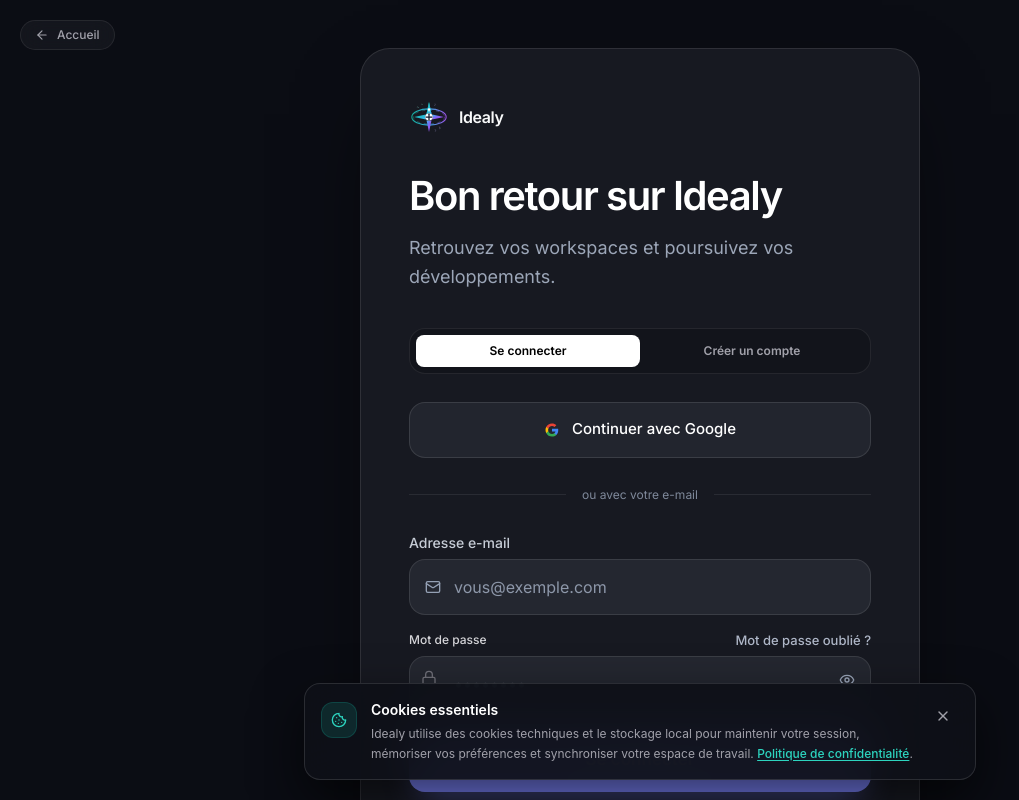
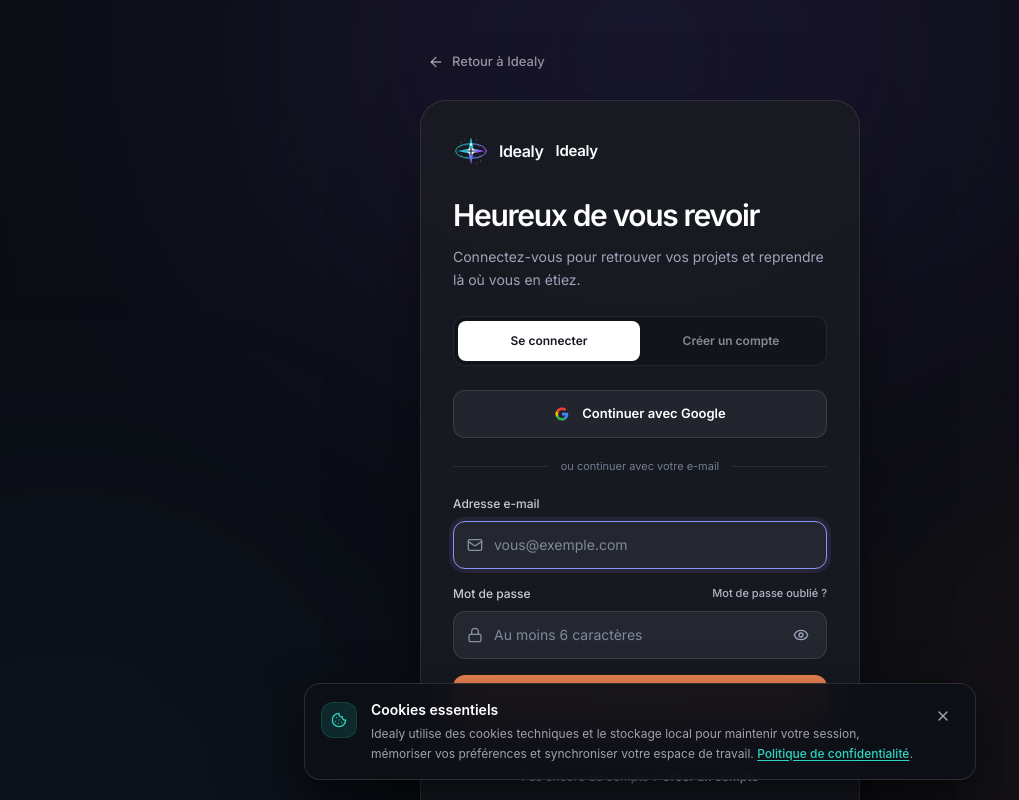
Before and after one commit to obrienmak18-maker/idealy, a React (Vite) app in the folder sidealy/: page / in a window 1280 px wide. Both pictures are taken after a click on the button "Commencer un projet". Shown: the whole page, without its empty margins (0-1019 px from the left). Built offline with nearby package versions, Linux system fonts and the light colour scheme; no server answers.

Commit message:
feat(sidealy): refine welcome, align login and route live backend

```diff
--- a/sidealy/src/components/auth/AuthPage.tsx
+++ b/sidealy/src/components/auth/AuthPage.tsx
@@ -245,88 +245,80 @@ export const AuthPage: React.FC = () => {
     );
   }
 
+
   const isSignup = view === "signup";
   const isLogin = view === "login";
+  const isPrimaryAuthView = isLogin || isSignup;
 
   return (
-    <main className="relative flex min-h-screen w-full items-center justify-center overflow-y-auto bg-[#0b0d14] px-4 py-12 font-sans text-zinc-100 antialiased selection:bg-violet-400/25 sm:px-6">
-      {/* Halo d'ambiance cosmique */}
-      <div
-        aria-hidden="true"
-        className="pointer-events-none fixed inset-0 -z-10 overflow-hidden"
-      >
-        <div
-          className="absolute -top-[120px] left-1/2 -translate-x-1/2 w-[800px] h-[450px]"
-          style={{
-            background:
-              "radial-gradient(55% 55% at 50% 35%, rgba(104, 116, 245, 0.14), rgba(139, 92, 246, 0.07) 48%, transparent 78%)",
-            filter: "blur(60px)",
-          }}
-        />
+    <main className="relative flex min-h-screen w-full items-center justify-center overflow-hidden bg-[#0b0d14] px-4 py-10 font-sans text-zinc-100 antialiased selection:bg-violet-400/25 sm:px-6">
+      <div aria-hidden="true" className="pointer-events-none fixed inset-0 overflow-hidden">
+        <div className="absolute -top-52 left-1/2 h-[520px] w-[760px] -translate-x-1/2 rounded-full bg-violet-500/[0.13] blur-[150px]" />
+        <div className="absolute -bottom-56 -right-40 h-[520px] w-[520px] rounded-full bg-orange-400/[0.08] blur-[145px]" />
+        <div className="absolute -bottom-60 -left-44 h-[480px] w-[480px] rounded-full bg-sky-400/[0.06] blur-[145px]" />
       </div>
 
-      {/* Bouton retour accueil */}
-      <div className="absolute top-5 left-5 z-20">
+      <div className="relative z-10 mx-auto flex w-full max-w-[440px] flex-col">
         <button
-          className="inline-flex items-center gap-2 rounded-full border border-white/[0.08] bg-white/[0.04] px-3.5 py-1.5 text-xs font-medium text-zinc-400 hover:text-white hover:bg-white/[0.08] transition-all backdrop-blur-md"
+          className="mb-4 inline-flex min-h-11 w-fit items-center gap-2 rounded-xl px-2 text-[13px] font-medium text-white/55 transition hover:bg-white/[0.045] hover:text-white focus-visible:outline-none focus-visible:ring-2 focus-visible:ring-violet-300"
           onClick={() => setActivePage("welcome")}
           type="button"
         >
-          <ArrowLeft className="w-3.5 h-3.5" />
-          <span>Accueil</span>
+          <ArrowLeft className="size-4" />
+          Retour à Idealy
         </button>
-      </div>
 
-      {/* Carte principale d'authentification */}
-      <div className="relative w-full max-w-[560px] rounded-[30px] border border-white/[0.10] bg-[#191b22]/95 p-7 shadow-[0_28px_90px_-38px_rgba(0,0,0,0.9)] backdrop-blur-2xl sm:p-10 lg:p-12">
-        {/* En-tête */}
-        <div className="mb-9 space-y-7 text-left">
-          <IdealyLogo animated={false} size={40} />
-          <div className="space-y-3">
-          <h1 className="text-[32px] font-semibold leading-tight tracking-[-0.035em] text-white sm:text-[40px]">
+        <section className="rounded-[26px] border border-white/[0.10] bg-[#191b22]/95 p-6 shadow-[0_28px_90px_-38px_rgba(0,0,0,0.92)] backdrop-blur-2xl sm:p-8">
+          <a
+            aria-label="Accueil Idealy"
+            className="mb-7 inline-flex items-center gap-3 rounded-lg focus-visible:outline-none focus-visible:ring-2 focus-visible:ring-violet-300"
+            href="/welcome"
+          >
+            <IdealyLogo animated={false} size={36} />
+            <span className="text-[15px] font-semibold tracking-[-0.02em] text-white">Idealy</span>
+          </a>
+
+          <div className="space-y-2.5">
+            <h1 className="text-[27px] font-semibold leading-tight tracking-[-0.045em] text-white sm:text-[30px]">
               {isLogin
-              ? "Bon retour sur Idealy"
+                ? "Heureux de vous revoir"
                 : isSignup
                   ? "Créez votre compte Idealy"
                   : view === "reset"
                     ? "Mot de passe oublié ?"
                     : view === "magic"
-                    ? "Connexion par lien magique"
+                      ? "Recevoir un lien de connexion"
                       : "Connexion par SMS"}
             </h1>
-          <p className="max-w-[440px] text-base leading-relaxed text-[#9ca6b8] sm:text-[18px]">
+            <p className="text-[14px] leading-[1.7] text-[#9ca6b8]">
               {isLogin
-              ? "Retrouvez vos workspaces et poursuivez vos développements."
+                ? "Connectez-vous pour retrouver vos projets et reprendre là où vous en étiez."
                 : isSignup
-                ? "Créez votre espace et donnez vie à vos projets avec Idealy."
+                  ? "Créez votre espace et commencez à transformer vos idées en applications."
                   : view === "reset"
-                  ? "Choisissez un nouveau mot de passe pour retrouver l’accès à votre espace."
-                  : "Utilisez votre adresse e-mail pour continuer en toute sécurité."}
+                    ? "Nous vous enverrons un lien sécurisé pour réinitialiser votre mot de passe."
+                    : view === "magic"
+                      ? "Recevez un lien sécurisé directement dans votre boîte mail."
+                      : "Utilisez votre numéro pour recevoir un code de vérification."}
             </p>
           </div>
-        </div>
 
-        {/* Sélecteur d'onglets (Se connecter / Créer un compte) */}
-        {(isLogin || isSignup) && (
-          <div className="mb-7 flex rounded-2xl border border-white/[0.08] bg-[#12141b] p-1.5">
+          {isPrimaryAuthView && (
+            <div className="mt-6 grid grid-cols-2 rounded-xl border border-white/[0.08] bg-[#11141b] p-1" role="tablist" aria-label="Type de compte">
               <button
-              className={`flex-1 py-2 text-xs font-semibold rounded-lg transition-all duration-150 ${
-                isLogin
-                  ? "bg-white text-black shadow-sm"
-                  : "text-zinc-400 hover:text-white"
-              }`}
+                aria-selected={isLogin}
+                className={"min-h-10 rounded-lg px-3 text-[12px] font-semibold transition " + (isLogin ? "bg-white text-[#171923] shadow-sm" : "text-white/50 hover:text-white")}
                 onClick={() => go("login")}
+                role="tab"
                 type="button"
               >
                 Se connecter
               </button>
               <button
-              className={`flex-1 py-2 text-xs font-semibold rounded-lg transition-all duration-150 ${
-                isSignup
-                  ? "bg-white text-black shadow-sm"
-                  : "text-zinc-400 hover:text-white"
-              }`}
+                aria-selected={isSignup}
+                className={"min-h-10 rounded-lg px-3 text-[12px] font-semibold transition " + (isSignup ? "bg-white text-[#171923] shadow-sm" : "text-white/50 hover:text-white")}
                 onClick={() => go("signup")}
+                role="tab"
                 type="button"
               >
                 Créer un compte
@@ -334,83 +326,89 @@ export const AuthPage: React.FC = () => {
             </div>
           )}
 
-        {/* Message d'erreur avec point pulsant */}
           {error && (
             <div
               aria-live="polite"
-            className="mb-5 rounded-xl border border-red-500/30 bg-red-500/10 p-3 text-xs text-red-400 flex items-start gap-2.5 shadow-sm"
+              className="mt-5 flex items-start gap-2.5 rounded-xl border border-red-400/20 bg-red-400/[0.07] p-3.5 text-[12px] leading-relaxed text-red-200"
               role="alert"
             >
-            <span className="w-2 h-2 rounded-full bg-red-400 shrink-0 mt-1 animate-pulse" />
-            <span className="leading-relaxed">{error}</span>
+              <AlertCircle className="mt-0.5 size-4 shrink-0 text-red-300" />
+              <span>{error}</span>
             </div>
           )}
 
-        {/* Notice informative */}
           {notice && (
-          <div className="mb-5 rounded-xl border border-teal-500/30 bg-teal-500/10 p-3 text-xs text-teal-300 flex items-start gap-2">
-            <AlertCircle className="w-4 h-4 shrink-0 text-teal-400 mt-0.5" />
+            <div
+              aria-live="polite"
+              className="mt-5 flex items-start gap-2.5 rounded-xl border border-teal-300/20 bg-teal-300/[0.07] p-3.5 text-[12px] leading-relaxed text-teal-100"
+              role="status"
+            >
+              <AlertCircle className="mt-0.5 size-4 shrink-0 text-teal-200" />
               <span>{notice}</span>
             </div>
           )}
 
-        {/* Bouton Google OAuth officiel */}
-        {(isLogin || isSignup) && (
+          {isPrimaryAuthView && (
             <>
               <button
-              className="flex h-14 w-full items-center justify-center gap-3 rounded-2xl border border-white/[0.11] bg-[#22252e] text-[15px] font-medium text-white transition-colors duration-200 hover:border-white/20 hover:bg-[#292d37] active:scale-[0.99] disabled:cursor-not-allowed disabled:opacity-50"
+                className="mt-6 flex min-h-12 w-full items-center justify-center gap-3 rounded-xl border border-white/[0.11] bg-[#22252e] px-4 text-[13px] font-semibold text-white transition hover:border-white/20 hover:bg-[#292d37] active:scale-[0.99] disabled:cursor-not-allowed disabled:opacity-50"
                 disabled={busy || !firebaseReady || !isFirebaseConfigured()}
-              onClick={() =>
+                onClick={() => {
+                  if (isSignup && !acceptTerms) {
+                    setError("Veuillez accepter les conditions d’utilisation et la politique de confidentialité avant de continuer.");
+                    return;
+                  }
                   void run(async () => {
                     const user = await signInGoogle();
                     if (user) await finish(user);
-                })
-              }
+                  });
+                }}
                 type="button"
               >
                 <GoogleIcon />
-              <span>Continuer avec Google</span>
+                Continuer avec Google
               </button>
 
-            <div className="my-7 flex items-center gap-4 text-[12px] text-[#7f899b]">
+              <div className="my-5 flex items-center gap-3 text-[11px] text-[#737d90]">
                 <span className="h-px flex-1 bg-white/[0.08]" />
-              ou avec votre e-mail
+                ou continuer avec votre e-mail
                 <span className="h-px flex-1 bg-white/[0.08]" />
               </div>
             </>
           )}
 
-        {/* Formulaire Email & Mot de Passe */}
           <form className="space-y-4" onSubmit={onSubmit}>
             {view !== "phone" && (
-            <div className="space-y-1.5">
-              <label className="block text-[14px] font-medium text-[#c6ccd6]">
+              <div className="space-y-2">
+                <label className="block text-[12px] font-medium text-[#c6ccd6]" htmlFor="idealy-email">
                   Adresse e-mail
                 </label>
                 <div className="relative">
+                  <Mail className="pointer-events-none absolute left-3.5 top-1/2 size-4 -translate-y-1/2 text-[#8590a3]" />
                   <input
                     autoComplete="email"
-                  className="h-14 w-full rounded-2xl border border-white/[0.10] bg-[#242730] px-4 pl-11 text-[16px] text-white placeholder:text-[#8d97a9] outline-none transition-all focus:border-[#858bf8] focus:ring-4 focus:ring-[#7b83f5]/10"
-                  onChange={(e) => setEmail(e.target.value)}
+                    autoFocus
+                    className="h-12 w-full rounded-xl border border-white/[0.10] bg-[#242730] pl-10 pr-4 text-[14px] text-white outline-none transition placeholder:text-[#7f899b] hover:border-white/20 focus:border-[#8c94f8] focus:ring-4 focus:ring-violet-400/[0.10]"
+                    id="idealy-email"
+                    onChange={(event) => setEmail(event.target.value)}
                     placeholder="vous@exemple.com"
                     required
                     type="email"
                     value={email}
                   />
-                <Mail className="absolute left-4 top-5 h-4 w-4 text-[#94a0b4] pointer-events-none" />
                 </div>
               </div>
             )}
 
             {(isLogin || isSignup) && (
-            <div className="space-y-1.5">
-              <div className="flex items-center justify-between">
-                <label className="block text-xs font-medium text-zinc-300">
+              <div className="space-y-2">
+                <div className="flex items-center justify-between gap-3">
+                  <label className="block text-[12px] font-medium text-[#c6ccd6]" htmlFor="idealy-password">
                     Mot de passe
                   </label>
                   {isLogin && (
                     <button
-                    className="text-[13px] font-medium text-[#aeb6c7] underline-offset-4 transition-colors hover:text-white hover:underline"
+                      className="rounded text-[11px] font-medium text-[#aeb6c7] underline-offset-4 transition hover:text-white hover:underline"
                       onClick={() => go("reset")}
                       type="button"
                     >
@@ -419,53 +417,45 @@ export const AuthPage: React.FC = () => {
                   )}
                 </div>
                 <div className="relative">
+                  <Lock className="pointer-events-none absolute left-3.5 top-1/2 size-4 -translate-y-1/2 text-[#8590a3]" />
                   <input
                     autoComplete={isLogin ? "current-password" : "new-password"}
-                  className="h-14 w-full rounded-2xl border border-white/[0.10] bg-[#242730] px-4 pl-11 pr-12 text-[16px] text-white placeholder:text-[#8d97a9] outline-none transition-all focus:border-[#858bf8] focus:ring-4 focus:ring-[#7b83f5]/10"
+                    className="h-12 w-full rounded-xl border border-white/[0.10] bg-[#242730] pl-10 pr-12 text-[14px] text-white outline-none transition placeholder:text-[#7f899b] hover:border-white/20 focus:border-[#8c94f8] focus:ring-4 focus:ring-violet-400/[0.10]"
+                    id="idealy-password"
                     minLength={6}
-                  onChange={(e) => setPassword(e.target.value)}
-                  placeholder="••••••••"
+                    onChange={(event) => setPassword(event.target.value)}
+                    placeholder="Au moins 6 caractères"
                     required
                     type={showPassword ? "text" : "password"}
                     value={password}
                   />
-                <Lock className="w-4 h-4 text-zinc-500 absolute left-3 top-3.5 pointer-events-none" />
                   <button
                     aria-label={showPassword ? "Masquer le mot de passe" : "Afficher le mot de passe"}
-                  className="absolute right-4 top-4 text-[#9ba6ba] transition-colors hover:text-white"
-                  onClick={() => setShowPassword(!showPassword)}
+                    className="absolute right-2 top-1/2 grid size-9 -translate-y-1/2 place-items-center rounded-lg text-[#9ba6ba] transition hover:bg-white/[0.06] hover:text-white focus-visible:outline-none focus-visible:ring-2 focus-visible:ring-violet-300"
+                    onClick={() => setShowPassword((visible) => !visible)}
                     type="button"
                   >
-                  {showPassword ? <EyeOff className="w-4 h-4" /> : <Eye className="w-4 h-4" />}
+                    {showPassword ? <EyeOff className="size-4" /> : <Eye className="size-4" />}
                   </button>
                 </div>
               </div>
             )}
 
-          {/* Validation conditions générales pour l'inscription */}
             {isSignup && (
-            <label className="flex items-start gap-2.5 cursor-pointer pt-1 text-xs text-zinc-400">
+              <label className="flex cursor-pointer items-start gap-2.5 pt-1 text-[11px] leading-relaxed text-[#9ca6b8]">
                 <input
                   checked={acceptTerms}
-                className="mt-0.5 rounded border-white/[0.2] bg-[#12131c] text-teal-500 focus:ring-0"
-                onChange={(e) => setAcceptTerms(e.target.checked)}
+                  className="mt-0.5 size-4 shrink-0 rounded border-white/20 bg-[#12131c] accent-[#ee8752] focus:ring-0"
+                  onChange={(event) => setAcceptTerms(event.target.checked)}
                   type="checkbox"
                 />
                 <span>
-                J'accepte les{" "}
-                <button
-                  className="text-white underline hover:text-teal-300"
-                  onClick={() => setActivePage("terms")}
-                  type="button"
-                >
-                  conditions d'utilisation
-                </button>{" "}
-                et la{" "}
-                <button
-                  className="text-white underline hover:text-teal-300"
-                  onClick={() => setActivePage("privacy")}
-                  type="button"
-                >
+                  J’accepte les{" "}
+                  <button className="text-white underline underline-offset-2 hover:text-orange-200" onClick={() => setActivePage("terms")} type="button">
+                    conditions d’utilisation
+                  </button>
+                  {" "}et la{" "}
+                  <button className="text-white underline underline-offset-2 hover:text-orange-200" onClick={() => setActivePage("privacy")} type="button">
                     politique de confidentialité
                   </button>
                   .
@@ -473,34 +463,36 @@ export const AuthPage: React.FC = () => {
               </label>
             )}
 
-          {/* SMS Phone View */}
             {view === "phone" && (
               <div className="space-y-3">
-              <label className="block text-xs font-medium text-zinc-300">
+                <div className="space-y-2">
+                  <label className="block text-[12px] font-medium text-[#c6ccd6]" htmlFor="idealy-phone">
                     Numéro de téléphone
                   </label>
                   <div className="relative">
+                    <Phone className="pointer-events-none absolute left-3.5 top-1/2 size-4 -translate-y-1/2 text-[#8590a3]" />
                     <input
                       autoComplete="tel"
-                  className="w-full h-11 rounded-xl border border-white/[0.1] bg-[#12131c] px-3.5 pl-9 text-xs sm:text-sm text-white placeholder:text-zinc-500 focus:outline-none focus:border-teal-400 transition-colors"
+                      className="h-12 w-full rounded-xl border border-white/[0.10] bg-[#242730] pl-10 pr-4 text-[14px] text-white outline-none transition placeholder:text-[#7f899b] focus:border-[#8c94f8] focus:ring-4 focus:ring-violet-400/[0.10]"
                       disabled={codeSent}
+                      id="idealy-phone"
                       inputMode="tel"
-                  onChange={(e) => setPhone(e.target.value)}
-                  placeholder="+33 6 12 34 56 78"
+                      onChange={(event) => setPhone(event.target.value)}
+                      placeholder="+243…"
                       required
                       type="tel"
                       value={phone}
                     />
-                <Phone className="w-4 h-4 text-zinc-500 absolute left-3 top-3.5 pointer-events-none" />
+                  </div>
                 </div>
                 {codeSent && (
                   <input
                     autoComplete="one-time-code"
-                  className="w-full h-11 rounded-xl border border-white/[0.1] bg-[#12131c] px-3.5 text-center tracking-[0.25em] text-sm text-white placeholder:text-zinc-500 focus:outline-none focus:border-teal-400 transition-colors"
+                    className="h-12 w-full rounded-xl border border-white/[0.10] bg-[#242730] px-4 text-center text-[14px] tracking-[0.25em] text-white outline-none placeholder:text-[#7f899b] focus:border-[#8c94f8]"
                     inputMode="numeric"
                     maxLength={6}
-                  onChange={(e) => setCode(e.target.value)}
-                  placeholder="123456"
+                    onChange={(event) => setCode(event.target.value)}
+                    placeholder="Code de vérification"
                     required
                     value={code}
                   />
@@ -509,14 +501,13 @@ export const AuthPage: React.FC = () => {
               </div>
             )}
 
-          {/* Bouton de soumission principal */}
             <button
-            className="mt-3 h-16 w-full rounded-2xl bg-[#777ff2] text-[17px] font-semibold text-white shadow-[0_12px_32px_-12px_rgba(113,123,242,0.65)] transition-all duration-200 hover:bg-[#858cf8] hover:shadow-[0_16px_36px_-12px_rgba(113,123,242,0.55)] active:scale-[0.99] disabled:cursor-not-allowed disabled:opacity-50"
+              className="mt-2 flex min-h-12 w-full items-center justify-center rounded-xl bg-[#ee8752] px-5 text-[13px] font-semibold text-white shadow-[0_8px_24px_-12px_rgba(238,135,82,0.75)] transition hover:bg-[#fa9661] active:scale-[0.99] disabled:cursor-not-allowed disabled:opacity-50"
               disabled={busy || !firebaseReady || !isFirebaseConfigured()}
               type="submit"
             >
               {busy
-              ? "Un instant…"
+                ? "Connexion en cours…"
                 : isLogin
                   ? "Se connecter"
                   : isSignup
@@ -527,41 +518,46 @@ export const AuthPage: React.FC = () => {
                         ? codeSent
                           ? "Valider le code"
                           : "Recevoir le code SMS"
-                      : "Envoyer le lien magique"}
+                        : "Envoyer le lien de connexion"}
             </button>
           </form>
 
           {!firebaseReady ? (
-          <p className="mt-5 text-center text-xs text-zinc-500" role="status">
+            <p className="mt-4 text-center text-[11px] text-[#7f899b]" role="status">
               Préparation de la connexion sécurisée…
             </p>
           ) : !isFirebaseConfigured() ? (
-          <div className="mt-5 rounded-xl border border-amber-400/20 bg-amber-400/[0.06] p-3 text-center text-xs text-amber-200/90" role="alert">
+            <p className="mt-4 rounded-xl border border-amber-300/20 bg-amber-300/[0.06] p-3 text-center text-[11px] leading-relaxed text-amber-100/90" role="alert">
               La connexion sécurisée n’est pas configurée pour cet environnement. Aucun accès invité n’est ouvert.
-          </div>
+            </p>
           ) : null}
 
-        {/* Liens secondaires en bas de carte */}
-        <div className="mt-7 border-t border-white/[0.08] pt-6 text-center text-[14px] text-[#9aa5b7]">
-          {(isLogin || isSignup) ? (
-            <div className="flex flex-wrap items-center justify-center gap-x-2 gap-y-3">
-              <span>{isLogin ? "Pas encore de compte ?" : "Vous avez déjà un compte ?"}</span>
+          <div className="mt-6 border-t border-white/[0.08] pt-5 text-center">
+            {isPrimaryAuthView ? (
+              <>
+                <p className="text-[12px] text-[#9ca6b8]">
+                  {isLogin ? "Pas encore de compte ?" : "Vous avez déjà un compte ?"}
+                  {" "}
                   <button
-                className="font-semibold text-[#aab0ff] transition-colors hover:text-white"
+                    className="font-semibold text-[#b5b9ff] transition hover:text-white"
                     onClick={() => go(isLogin ? "signup" : "login")}
                     type="button"
                   >
-                {isLogin ? "Créer mon compte" : "Se connecter"}
+                    {isLogin ? "Créer un compte" : "Se connecter"}
                   </button>
-              <span className="basis-full text-center text-xs text-[#7f899c]">
-                <button className="hover:text-white" onClick={() => go("magic")} type="button">
-                  Recevoir un lien de connexion par e-mail
+                </p>
+                <div className="mt-3 flex flex-wrap items-center justify-center gap-x-4 gap-y-2 text-[11px] text-[#7f899b]">
+                  <button className="transition hover:text-white" onClick={() => go("magic")} type="button">
+                    Lien de connexion par e-mail
                   </button>
-              </span>
+                  <button className="transition hover:text-white" onClick={() => { setCodeSent(false); setCode(""); go("phone"); }} type="button">
+                    Connexion par SMS
+                  </button>
                 </div>
+              </>
             ) : (
               <button
-              className="mx-auto font-medium text-[#aab0ff] transition-colors hover:text-white"
+                className="text-[12px] font-medium text-[#b5b9ff] transition hover:text-white"
                 onClick={() => go("login")}
                 type="button"
               >
@@ -569,7 +565,13 @@ export const AuthPage: React.FC = () => {
               </button>
             )}
           </div>
+        </section>
+
+        <p className="mx-auto mt-5 max-w-[390px] px-3 text-center text-[10px] leading-relaxed text-white/35">
+          L’IA peut se tromper. Vérifiez les informations importantes avant d’agir.
+        </p>
       </div>
     </main>
   );
+
 };
```
Also changed, not shown: sidealy/src/components/pages/WelcomePage.tsx (+8 -8 lines), sidealy/vercel.json. Lines whose indentation alone changed are shown as unchanged.
